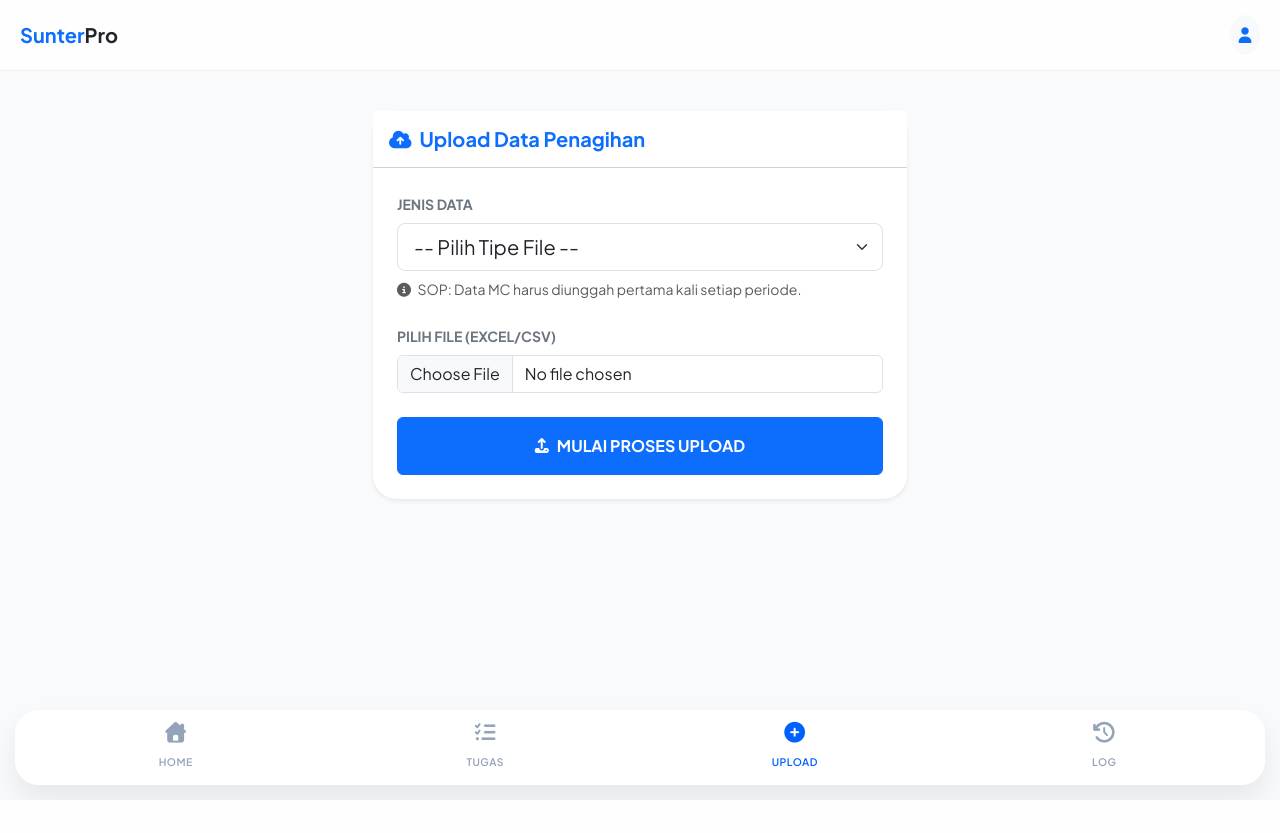
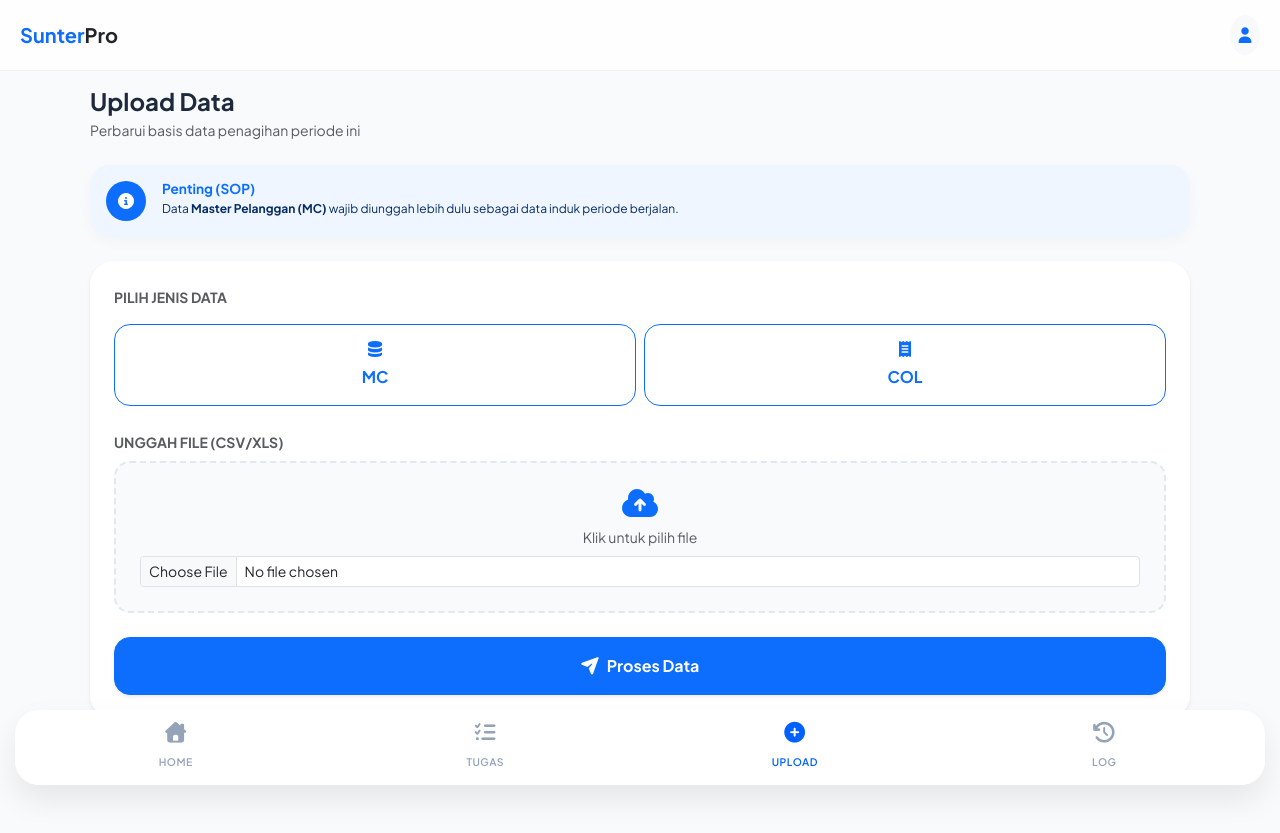
Before and after one commit to krackxor/Penagihan, a Flask app: page /upload in a window 1280 px wide. Before the commit the page ends 800 px from the top, so only its background shows below. Run offline with Flask 3, Linux system fonts and the light colour scheme; some libraries are stand-ins or nearby versions.

Commit message:
Update upload.html

```diff
--- a/templates/upload.html
+++ b/templates/upload.html
@@ -1,97 +1,124 @@
 {% extends "base.html" %}
 {% block content %}
-<div class="container py-4">
-    <div class="row justify-content-center">
-        <div class="col-md-6">
-            <div class="card shadow-sm border-0">
-                <div class="card-header bg-white py-3">
-                    <h5 class="fw-bold mb-0 text-primary"><i class="fas fa-cloud-upload-alt me-2"></i>Upload Data Penagihan</h5>
+<div class="animate__animated animate__fadeIn px-2">
+    <div class="mb-4">
+        <h4 class="fw-bold mb-1">Upload Data</h4>
+        <p class="text-muted small">Perbarui basis data penagihan periode ini</p>
     </div>
+
+    <div class="card border-0 mb-4" style="background: #eff6ff; border-radius: 20px;">
+        <div class="card-body d-flex align-items-start p-3">
+            <div class="bg-primary text-white rounded-circle d-flex align-items-center justify-content-center me-3" style="min-width: 40px; height: 40px;">
+                <i class="fas fa-info-circle"></i>
+            </div>
+            <div>
+                <h6 class="fw-bold text-primary mb-1" style="font-size: 0.85rem;">Penting (SOP)</h6>
+                <p class="text-primary-emphasis mb-0" style="font-size: 0.75rem; line-height: 1.4;">
+                    Data <strong>Master Pelanggan (MC)</strong> wajib diunggah lebih dulu sebagai data induk periode berjalan.
+                </p>
+            </div>
+        </div>
+    </div>
+
+    <div class="card border-0 shadow-sm mb-4" style="border-radius: 24px;">
         <div class="card-body p-4">
-                    <form id="uploadForm" enctype="multipart/form-data">
+            <form id="uploadForm">
                 <div class="mb-4">
-                            <label class="form-label small fw-bold text-uppercase text-secondary">Jenis Data</label>
-                            <select name="file_type" id="file_type" class="form-select form-select-lg" required>
-                                <option value="" selected disabled>-- Pilih Tipe File --</option>
-                                <option value="mc">Master Pelanggan (MC) - Induk</option>
-                                <option value="ardebt">Data Tunggakan (Ardebt)</option>
-                                <option value="collection">Collection Harian</option>
-                                <option value="mainbill">Mainbill</option>
-                                <option value="sbrs">SBRS (Pembacaan)</option>
-                            </select>
-                            <div class="form-text mt-2" id="info-sop">
-                                <i class="fas fa-info-circle me-1"></i> SOP: Data MC harus diunggah pertama kali setiap periode.
+                    <label class="form-label fw-bold small text-muted text-uppercase mb-3">Pilih Jenis Data</label>
+                    <div class="row g-2">
+                        <div class="col-6">
+                            <input type="radio" class="btn-check" name="file_type" id="type_mc" value="mc" required>
+                            <label class="btn btn-outline-primary w-100 py-3 rounded-4" for="type_mc">
+                                <i class="fas fa-database d-block mb-2"></i><strong>MC</strong>
+                            </label>
+                        </div>
+                        <div class="col-6">
+                            <input type="radio" class="btn-check" name="file_type" id="type_col" value="collection">
+                            <label class="btn btn-outline-primary w-100 py-3 rounded-4" for="type_col">
+                                <i class="fas fa-receipt d-block mb-2"></i><strong>COL</strong>
+                            </label>
+                        </div>
                     </div>
                 </div>
 
                 <div class="mb-4">
-                            <label class="form-label small fw-bold text-uppercase text-secondary">Pilih File (Excel/CSV)</label>
-                            <input type="file" name="file" class="form-control" accept=".xlsx, .xls, .csv" required>
+                    <label class="form-label fw-bold small text-muted text-uppercase mb-2">Unggah File (CSV/XLS)</label>
+                    <div class="upload-zone p-4 text-center border-2 border-dashed rounded-4" id="drop-zone">
+                        <i class="fas fa-cloud-arrow-up fa-2x text-primary mb-2"></i>
+                        <p class="small text-muted mb-2">Klik untuk pilih file</p>
+                        <input type="file" name="file" id="fileInput" class="form-control form-control-sm" accept=".csv,.xlsx,.xls" required>
+                    </div>
                 </div>
 
-                        <button type="submit" id="btnUpload" class="btn btn-primary w-100 py-3 fw-bold">
-                            <i class="fas fa-upload me-2"></i>MULAI PROSES UPLOAD
+                <button type="submit" id="btnUpload" class="btn btn-primary w-100 py-3 fw-bold shadow-sm rounded-4">
+                    <i class="fas fa-paper-plane me-2"></i>Proses Data
                 </button>
             </form>
-
-                    <div id="uploadStatus" class="mt-4 d-none">
-                        <div class="alert alert-info d-flex align-items-center">
-                            <div class="spinner-border spinner-border-sm me-3"></div>
-                            <span id="statusText">Sedang memproses data...</span>
         </div>
     </div>
+
+    <div id="uploadOverlay" class="d-none position-fixed top-0 start-0 w-100 h-100 bg-white d-flex flex-column align-items-center justify-content-center" style="z-index: 3000;">
+        <div class="spinner-grow text-primary mb-4" role="status" style="width: 3rem; height: 3rem;"></div>
+        <h5 class="fw-bold mb-1">Memproses File Besar...</h5>
+        <p class="text-muted small px-5 text-center">Jangan tutup aplikasi hingga proses sinkronisasi database selesai.</p>
     </div>
 </div>
-        </div>
-    </div>
-</div>
+
+<style>
+    .btn-check:checked + .btn-outline-primary {
+        background: #0061ff;
+        color: white;
+        box-shadow: 0 8px 15px rgba(0, 97, 255, 0.2);
+    }
+    .upload-zone {
+        background-color: #f8fafc;
+        border: 2px dashed #e2e8f0;
+        transition: all 0.3s ease;
+    }
+    .upload-zone:active { background-color: #f1f5f9; border-color: #0061ff; }
+</style>
 
 <script src="https://cdn.jsdelivr.net/npm/sweetalert2@11"></script>
 <script>
     document.getElementById('uploadForm').onsubmit = async (e) => {
         e.preventDefault();
         const btn = document.getElementById('btnUpload');
-    const statusDiv = document.getElementById('uploadStatus');
-    const statusText = document.getElementById('statusText');
+        const overlay = document.getElementById('uploadOverlay');
 
         btn.disabled = true;
-    statusDiv.classList.remove('d-none');
+        overlay.classList.remove('d-none');
 
-    const formData = new FormData(e.target);
-
+        const fd = new FormData(e.target);
         try {
             const response = await fetch('/api/upload', {
                 method: 'POST',
-            body: formData
+                body: fd
             });
+            const result = await response.json();
 
-        const result = await response.json();
+            overlay.classList.add('d-none');
 
             if (response.ok) {
                 Swal.fire({
                     icon: 'success',
-                title: 'Berhasil!',
+                    title: 'Berhasil',
                     text: result.message,
-                confirmButtonColor: '#0d6efd'
-            }).then(() => {
-                window.location.href = '/history';
-            });
+                    confirmButtonColor: '#0061ff',
+                    customClass: { popup: 'rounded-4' }
+                }).then(() => window.location.href = '/history');
             } else {
                 Swal.fire({
                     icon: 'error',
-                title: 'Gagal Upload',
-                text: result.error || 'Terjadi kesalahan sistem'
+                    title: 'Gagal',
+                    text: result.error,
+                    confirmButtonColor: '#0061ff'
                 });
+                btn.disabled = false;
             }
         } catch (err) {
-        Swal.fire({
-            icon: 'error',
-            title: 'Koneksi Bermasalah',
-            text: 'Gagal menghubungi server.'
-        });
-    } finally {
+            overlay.classList.add('d-none');
+            Swal.fire({ icon: 'error', title: 'Error', text: 'Masalah jaringan atau server.' });
             btn.disabled = false;
-        statusDiv.classList.add('d-none');
         }
     };
 </script>
```
Lines whose indentation alone changed are shown as unchanged.
